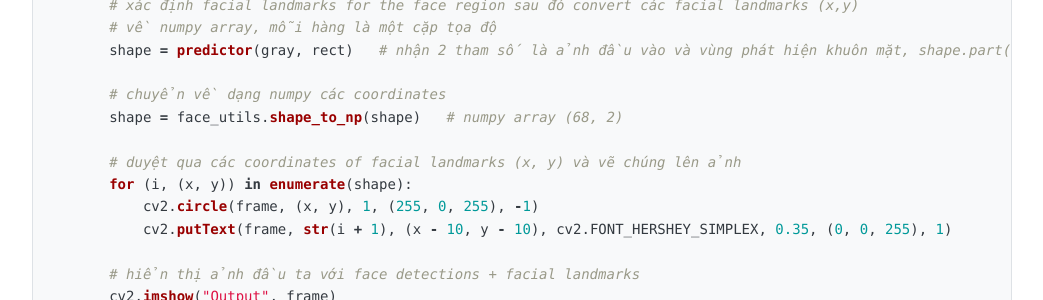
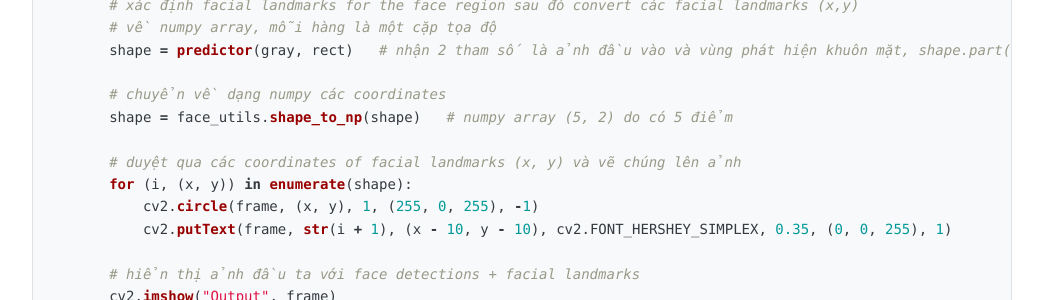
Before and after one commit to huytranvan2010/huytranvan2010.github.io, a Jekyll site: the page built from _posts/2021-07-12-Facial-Landmarks-with-dlib-lightversion.md, in a window 1280 px wide and 900 px high, scrolled down 1186 px. Shown: the part 151-451 px from the top of the window, without its empty margins (118-1161 px from the left). Built offline with Jekyll 4.4.1, drawn with Linux system fonts in a browser that asks for light colours.

Commit message:
facial landmarks light version

```diff
--- a/_posts/2021-07-12-Facial-Landmarks-with-dlib-lightversion.md
+++ b/_posts/2021-07-12-Facial-Landmarks-with-dlib-lightversion.md
@@ -50,7 +50,7 @@ while True:
         shape = predictor(gray, rect)   # nhận 2 tham số là ảnh đầu vào và vùng phát hiện khuôn mặt, shape.part(i) là cặp tọa độ thứ i
 
         # chuyển về dạng numpy các coordinates
-        shape = face_utils.shape_to_np(shape)   # numpy array (68, 2)
+        shape = face_utils.shape_to_np(shape)   # numpy array (5, 2) do có 5 điểm
 
         # duyệt qua các coordinates of facial landmarks (x, y) và vẽ chúng lên ảnh
         for (i, (x, y)) in enumerate(shape):
```
